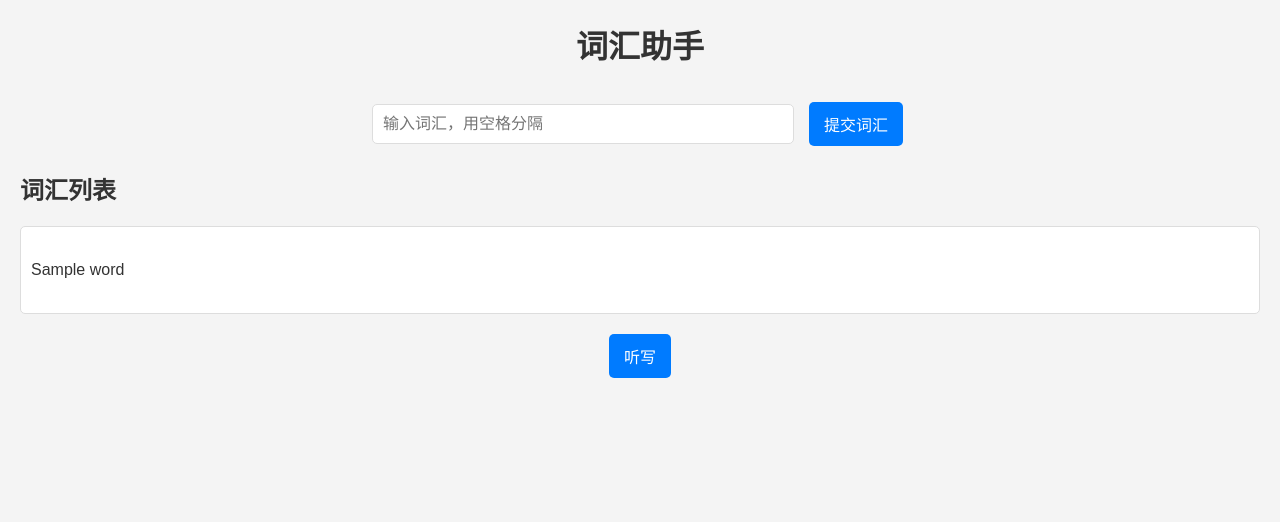
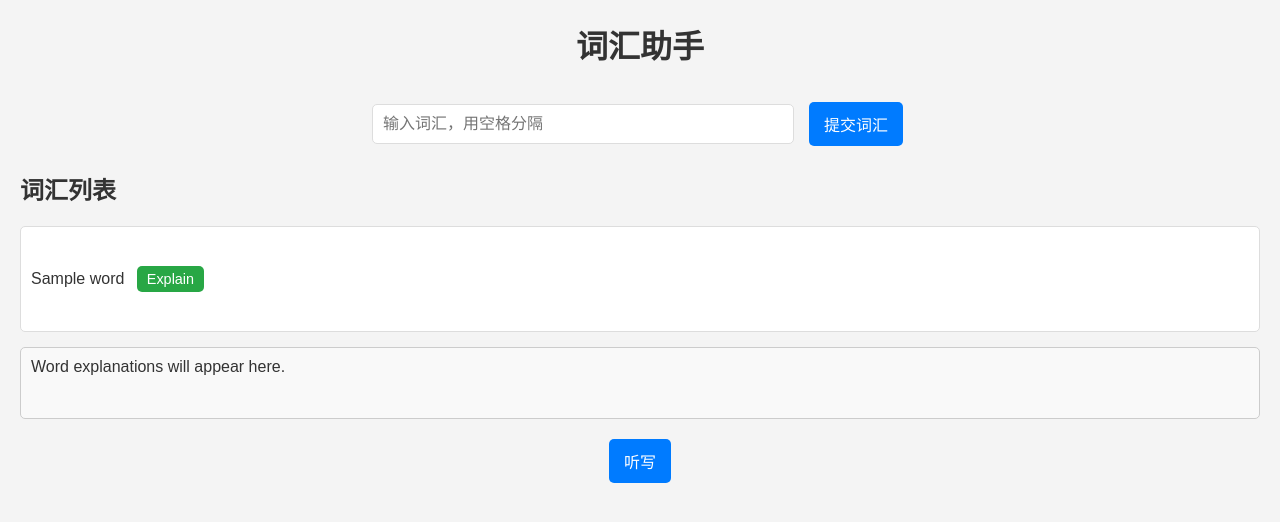
Before and after one commit to jianfenggui/chinese_assist, a Flask app: template templates/vocabulary.html in a window 1280 px wide. Shown: the top 522 px of the page. Run offline with Flask 3, Linux system fonts and the light colour scheme; the template is opened without the code that fills it: most values are stand-ins (such as "Sample title", 1, 10 or a date in 2020).

Commit message:
feat: Add word explanation feature using Gemini API
This commit introduces a new feature allowing you to get explanations for words in the vocabulary list.

Key changes:
- Added an "Explain" button next to each word in `templates/vocabulary.html`.
- Implemented a JavaScript function (`handleExplainWord`) to call the Gemini API (gemini-pro model) when the "Explain" button is clicked.
- The API call prompts for a concise explanation suitable for language learners.
- Displayed the fetched explanation in a dedicated area (`div#explanation-area`) on the page.
- Added basic styling for the new button and explanation area in `static/css/style.css`.
- Included error handling for API calls and cases where explanations aren't found.

```diff
--- a/static/css/style.css
+++ b/static/css/style.css
@@ -78,3 +78,27 @@ body > h1 + button, body > h1 + button + button, body > h1 + button + button + b
     display: block;
     margin: 20px auto; /* Center the dictate button */
 }
+
+/* Styles for Explain Button */
+.explain-button {
+    margin-left: 8px;
+    padding: 5px 10px; /* Adjusted padding */
+    font-size: 0.9em; /* Slightly smaller font */
+    background-color: #28a745; /* Green background */
+    /* Inherits color, border, border-radius, cursor from general button styles */
+}
+
+.explain-button:hover {
+    background-color: #218838; /* Darker green on hover */
+}
+
+/* Styles for Explanation Area */
+#explanation-area {
+    margin-top: 15px;
+    margin-bottom: 15px;
+    border: 1px solid #ccc;
+    padding: 10px;
+    min-height: 50px;
+    background-color: #f9f9f9;
+    border-radius: 5px; /* Added for consistency */
+}
--- a/templates/vocabulary.html
+++ b/templates/vocabulary.html
@@ -18,7 +18,7 @@
         {% if words %}
             <ul>
                 {% for word in words %}
-                    <li class="vocab-word">{{ word }}</li>
+                    <li class="vocab-word">{{ word }} <button class="explain-button" data-word="{{ word }}" onclick="handleExplainWord(this.dataset.word)">Explain</button></li>
                 {% endfor %}
             </ul>
         {% else %}
@@ -26,9 +26,64 @@
         {% endif %}
     </div>
 
+    <div id="explanation-area">
+        Word explanations will appear here.
+    </div>
+
     <button id="dictate-button">听写</button>
 
     <script>
+        async function handleExplainWord(word) {
+            console.log("Explain word:", word);
+            const explanationArea = document.getElementById('explanation-area');
+            if (!explanationArea) {
+                console.error("Explanation area not found!");
+                return;
+            }
+            explanationArea.innerHTML = 'Fetching explanation...'; // Indicate loading
+
+            const apiKey = "AIzaSyBiPSZpw3anpuGCQ4OHJIFt3OokmG22RG4";
+            const url = `https://generativelanguage.googleapis.com/v1beta/models/gemini-pro:generateContent?key=${apiKey}`;
+
+            const requestBody = {
+                "contents": [{
+                    "parts": [{
+                        "text": "Explain the word: " + word + ". Keep the explanation concise and suitable for a language learner."
+                    }]
+                }]
+            };
+
+            try {
+                const response = await fetch(url, {
+                    method: 'POST',
+                    headers: {
+                        'Content-Type': 'application/json'
+                    },
+                    body: JSON.stringify(requestBody)
+                });
+
+                if (!response.ok) {
+                    console.error("API request failed:", response.status, await response.text());
+                    explanationArea.innerHTML = "Sorry, there was an error communicating with the explanation service.";
+                    return;
+                }
+
+                const data = await response.json();
+
+                if (data.candidates && data.candidates[0] && data.candidates[0].content && data.candidates[0].content.parts && data.candidates[0].content.parts[0] && data.candidates[0].content.parts[0].text) {
+                    const explanation = data.candidates[0].content.parts[0].text;
+                    explanationArea.innerHTML = explanation;
+                } else {
+                    console.error("Invalid API response structure:", data);
+                    explanationArea.innerHTML = "Sorry, I couldn't find an explanation for this word.";
+                }
+
+            } catch (error) {
+                console.error("Error during API call:", error);
+                explanationArea.innerHTML = "Sorry, an unexpected error occurred while fetching the explanation.";
+            }
+        }
+
         document.addEventListener('DOMContentLoaded', () => {
             const dictateButton = document.getElementById('dictate-button');
 
```
